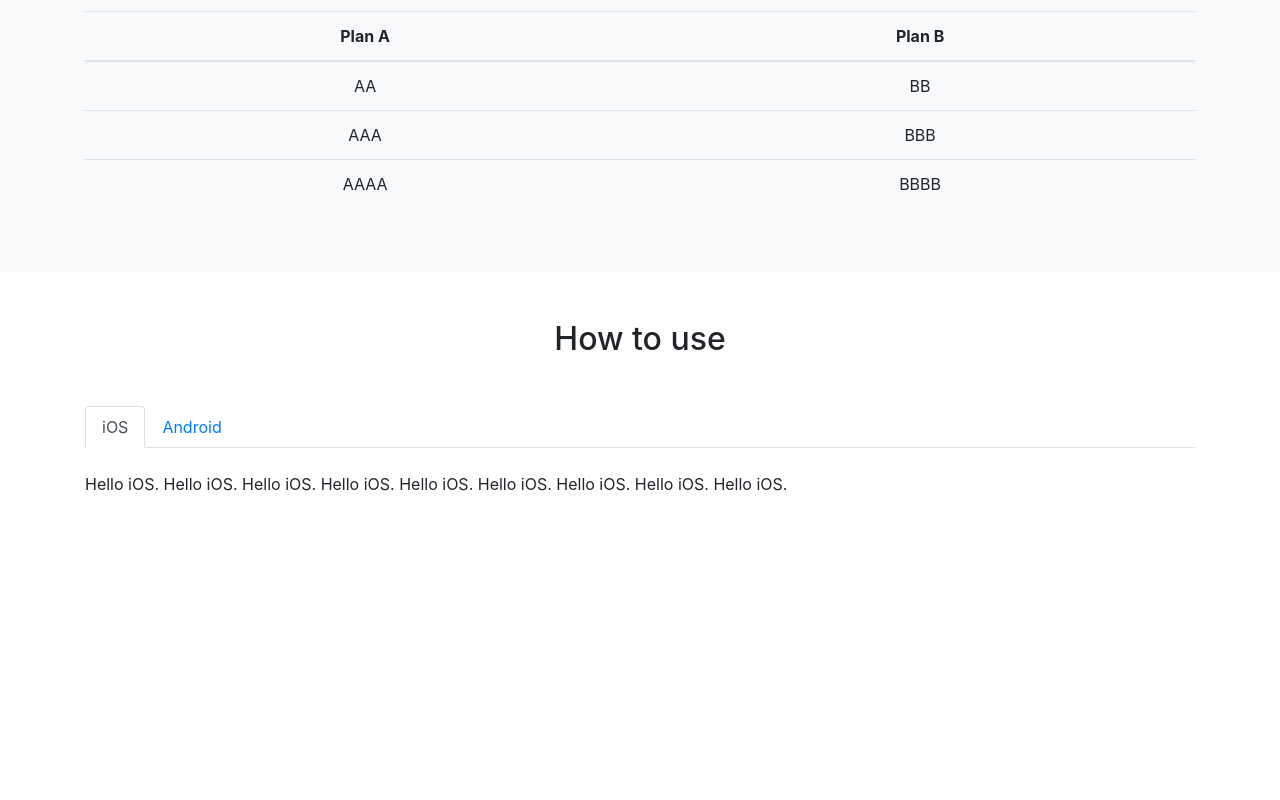
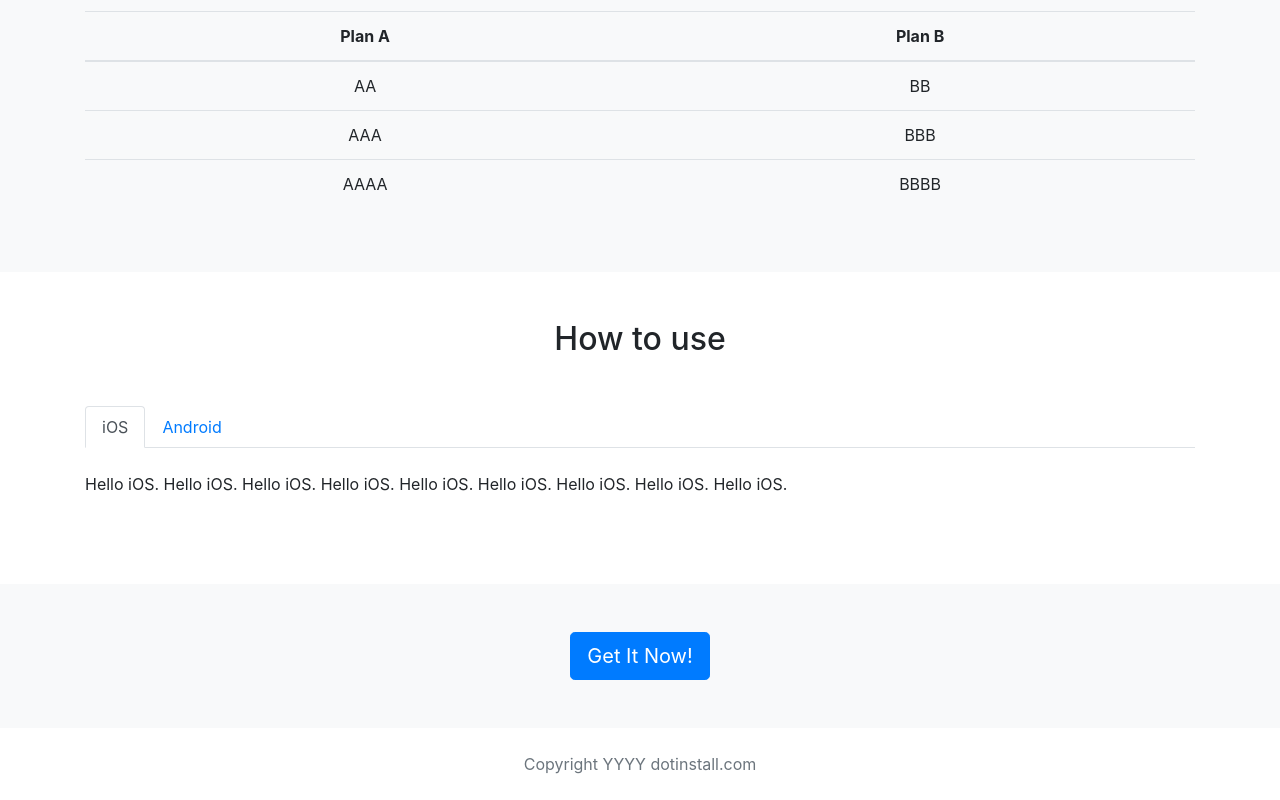
Before and after one commit to notDevDeveloper/dotinstall, a plain HTML site: page MyBootstrap/index.html in a window 1280 px wide. Shown: the part 1289-2089 px from the top of the page. Before the commit the page ends 1873 px from the top, so only its background shows below. Drawn offline with nearby package versions, Linux system fonts and the light colour scheme.

Commit message:
[update]18: Let's make a footer
Implement the following features
	- Download button
	- footer copyright

```diff
--- a/MyBootstrap/index.html
+++ b/MyBootstrap/index.html
@@ -117,8 +117,13 @@
           </div>
         </div>
       </section>
+      <section class="bg-light text-center py-5">
+        <a href="" class="btn btn-primary btn-lg">Get It Now!</a>
+      </section>
     </main>
-    <footer></footer>
+    <footer class="text-center text-muted py-4">
+      Copyright YYYY dotinstall.com
+    </footer>
     <!-- Optional JavaScript -->
     <!-- jQuery first, then Popper.js, then Bootstrap JS -->
     <script
```
